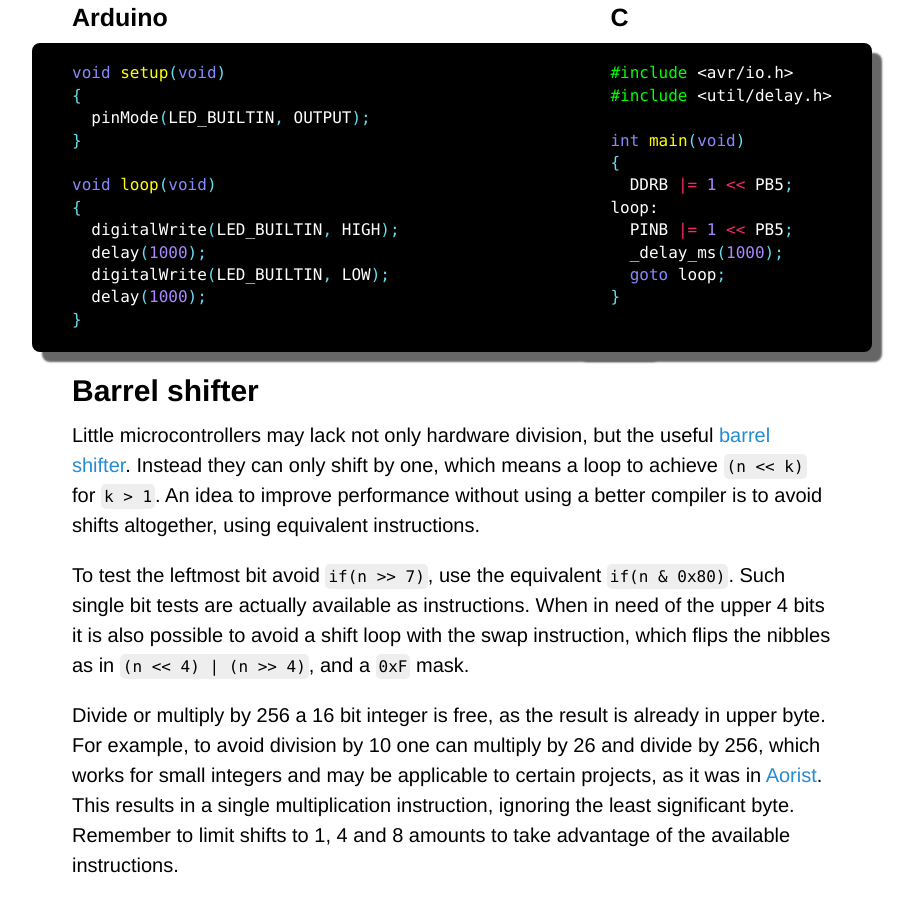
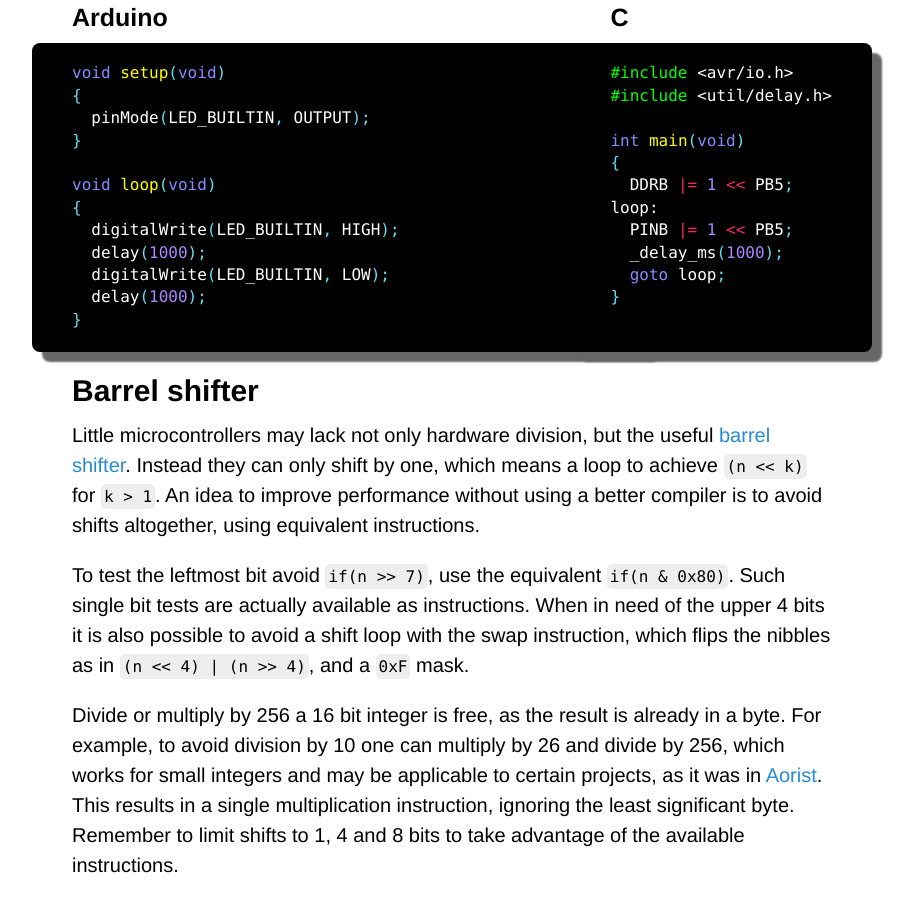
Before and after one commit to Maumagnaguagno/maumagnaguagno.github.io, a Jekyll site: the page built from baremetal.md, in a window 1280 px wide and 900 px high, scrolled down 5178 px. Shown: the whole window, without its empty margins (188-1102 px from the left). Built offline with Jekyll 4.4.1, drawn with Linux system fonts in a browser that asks for light colours; our own code applies the rules of GitHub Pages for plain Markdown files.

Commit message:
Improve Bare Metal Barrel shifter section

```diff
--- a/baremetal.md
+++ b/baremetal.md
@@ -234,7 +234,7 @@ To test the leftmost bit avoid ``if(n >> 7)``, use the equivalent ``if(n & 0x80)
 Such single bit tests are actually available as instructions.
 When in need of the upper 4 bits it is also possible to avoid a shift loop with the swap instruction, which flips the nibbles as in ``(n << 4) | (n >> 4)``, and a ``0xF`` mask.
 
-Divide or multiply by 256 a 16 bit integer is free, as the result is already in upper byte.
+Divide or multiply by 256 a 16 bit integer is free, as the result is already in a byte.
 For example, to avoid division by 10 one can multiply by 26 and divide by 256, which works for small integers and may be applicable to certain projects, as it was in [Aorist](https://github.com/Maumagnaguagno/Aorist).
 This results in a single multiplication instruction, ignoring the least significant byte.
-Remember to limit shifts to 1, 4 and 8 amounts to take advantage of the available instructions.
+Remember to limit shifts to 1, 4 and 8 bits to take advantage of the available instructions.
```
